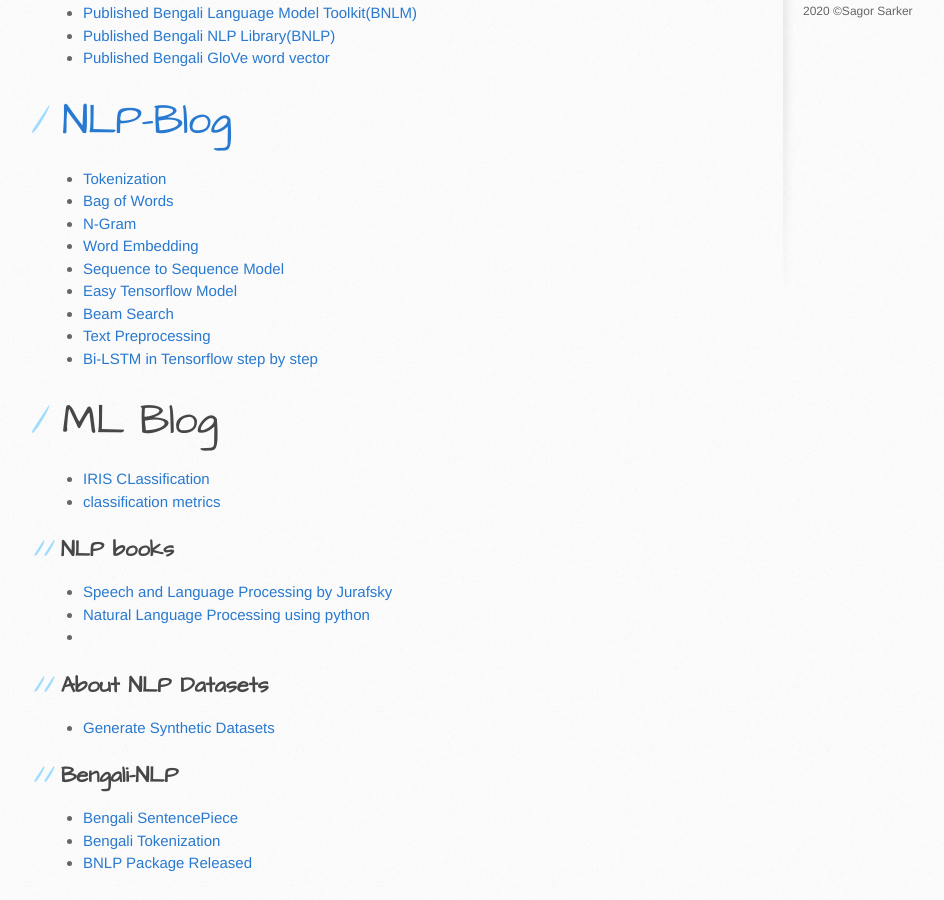
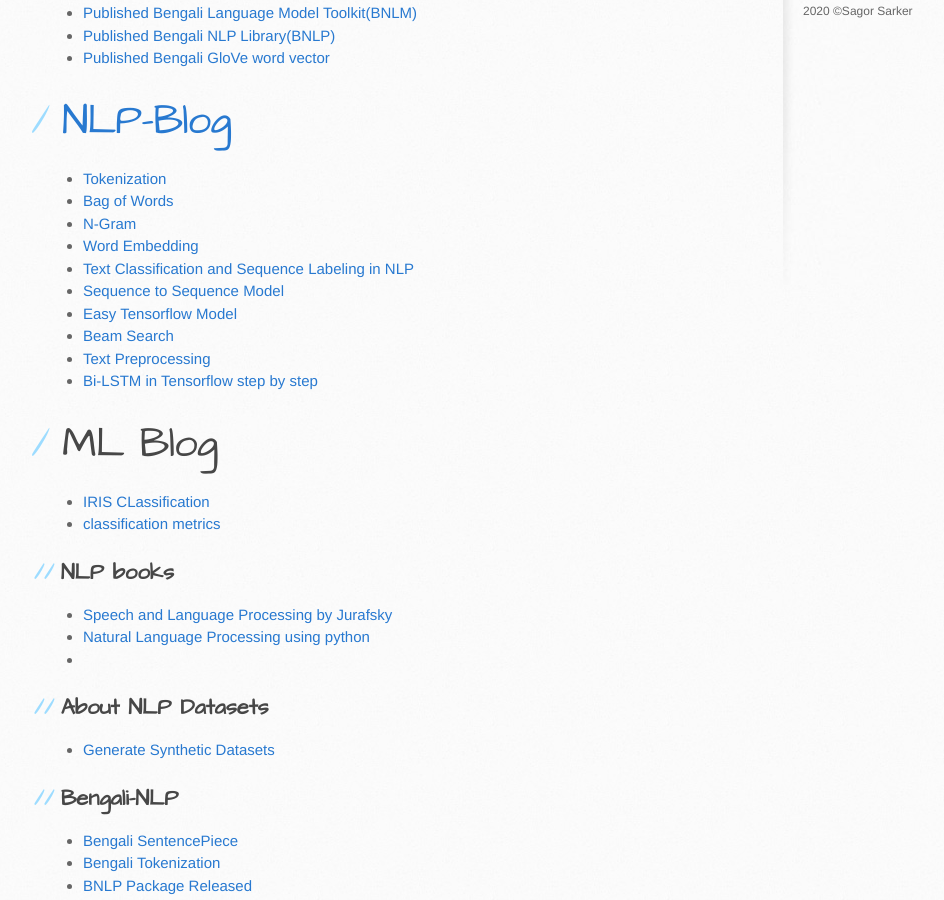
Before and after one commit to sagorbrur/sagorbrur.github.io, a Jekyll site: the page built from index.md, in a window 1280 px wide and 900 px high, scrolled down 451 px. Shown: the whole window, without its empty margins (107-1051 px from the left). Built offline with Jekyll 4.4.1, drawn with Linux system fonts in a browser that asks for light colours; our own code applies the rules of GitHub Pages for plain Markdown files.

Commit message:
added text classification and sequence labeling blog

```diff
--- a/index.md
+++ b/index.md
@@ -15,6 +15,7 @@
 * [Bag of Words](bow.md)
 * [N-Gram](ngram.md)
 * [Word Embedding](word-embedding.md)
+* [Text Classification and Sequence Labeling in NLP](nlp_blog/classification_seq_labeling.md)
 * [Sequence to Sequence Model](seq2seq-model)
 * [Easy Tensorflow Model](easy-tensorflow.md)
 * [Beam Search](beamsearch.md)
```
